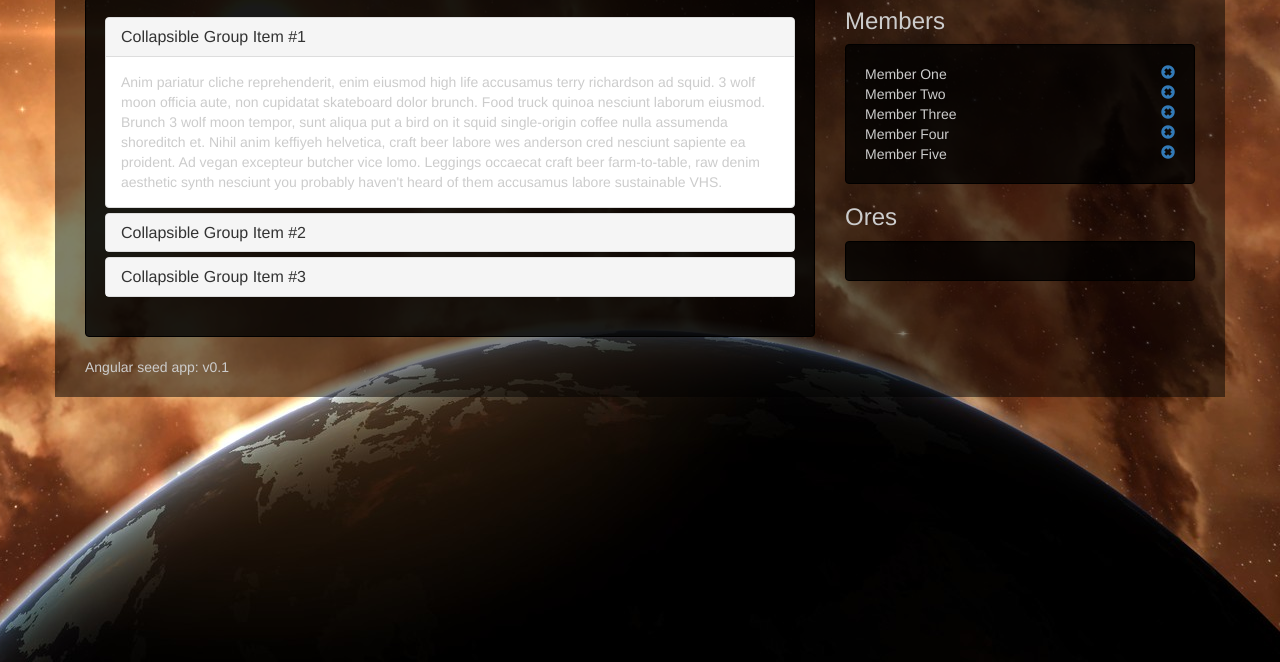
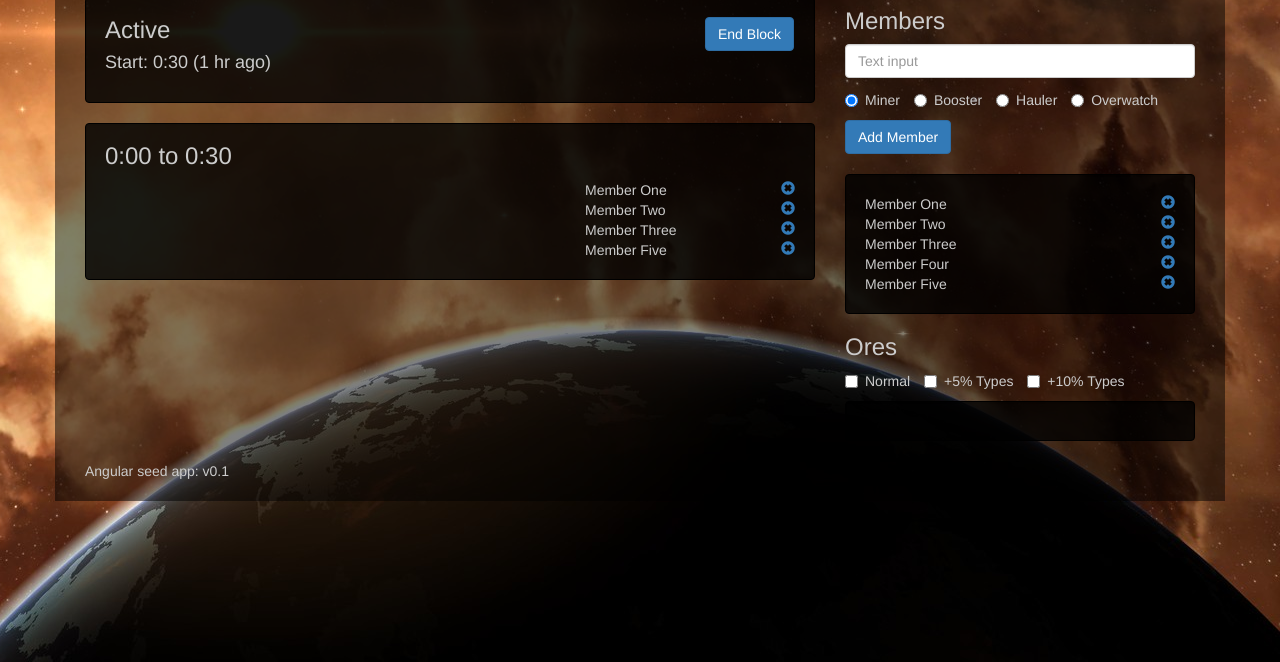
Before and after one commit to Pathel/space-payroll-and-reporting, a website: page app/index.html at #/view1 in a window 1280 px wide. Shown: the part 138-800 px from the top of the page. Drawn offline with nearby package versions, Linux system fonts and the light colour scheme; some packages are replaced by stand-ins of ours.

Commit message:
More....images of ore.

```diff
--- a/app/app.css
+++ b/app/app.css
@@ -26,10 +26,26 @@ body {
 .member {
 }
 
+.member-type-selection {
+    margin-bottom: 10px;
+    margin-top: 10px;
+}
+
+.member-add-btn {
+    margin-bottom: 20px;
+}
+
 a.member-remove {
     float: right;
 }
 
+.block h3 {
+    margin-top: 0;
+}
+
+.ore-options {
+    margin-bottom: 10px;
+}
 .blocks-title h2 {
     margin-top: 0;
 }
--- a/app/view1/view1.html
+++ b/app/view1/view1.html
@@ -8,45 +8,79 @@
         </div>
     </div>
 
-    <div class="blocks well">
-        <div class="panel-group" id="accordion" role="tablist" aria-multiselectable="true">
-            <div class="panel panel-default">
-                <div class="panel-heading" role="tab" id="headingOne">
-                    <h4 class="panel-title">
-                        <a role="button" data-toggle="collapse" data-parent="#accordion" href="#collapseOne" aria-expanded="true" aria-controls="collapseOne">
-                            Collapsible Group Item #1
-                        </a>
-                    </h4>
+    <div class="block active-block well">
+        <div class="row">
+            <div class="col-md-10">
+                <h3>Active</h3>
+                <h4>Start: 0:30 (1 hr ago)</h4>
             </div>
-                <div id="collapseOne" class="panel-collapse collapse in" role="tabpanel" aria-labelledby="headingOne">
-                    <div class="panel-body">
-                        Anim pariatur cliche reprehenderit, enim eiusmod high life accusamus terry richardson ad squid. 3 wolf moon officia aute, non cupidatat skateboard dolor brunch. Food truck quinoa nesciunt laborum eiusmod. Brunch 3 wolf moon tempor, sunt aliqua put a bird on it squid single-origin coffee nulla assumenda shoreditch et. Nihil anim keffiyeh helvetica, craft beer labore wes anderson cred nesciunt sapiente ea proident. Ad vegan excepteur butcher vice lomo. Leggings occaecat craft beer farm-to-table, raw denim aesthetic synth nesciunt you probably haven't heard of them accusamus labore sustainable VHS.
+            <div class="col-md-2 active-end-block-container">
+                <button type="button" class="btn btn-primary">End Block</button>
             </div>
         </div>
     </div>
-            <div class="panel panel-default">
-                <div class="panel-heading" role="tab" id="headingTwo">
-                    <h4 class="panel-title">
-                        <a class="collapsed" role="button" data-toggle="collapse" data-parent="#accordion" href="#collapseTwo" aria-expanded="false" aria-controls="collapseTwo">
-                            Collapsible Group Item #2
+
+    <div class="block previous-block well">
+        <div class="row">
+            <div class="col-md-12">
+                <h3>0:00 to 0:30</h3>
+            </div>
+
+            <div class="col-md-8">
+
+            </div>
+
+            <div class="col-md-4">
+                <div class="member">
+                    <div class="row">
+                        <div class="col-xs-8">
+                            Member One
+                        </div>
+                        <div class="col-xs-4">
+                            <a href="#" class="member-remove">
+                                <i class="remove glyphicon glyphicon-remove-sign glyphicon-white"></i>
                             </a>
-                    </h4>
-                </div>
-                <div id="collapseTwo" class="panel-collapse collapse" role="tabpanel" aria-labelledby="headingTwo">
-                    <div class="panel-body">
-                        Anim pariatur cliche reprehenderit, enim eiusmod high life accusamus terry richardson ad squid. 3 wolf moon officia aute, non cupidatat skateboard dolor brunch. Food truck quinoa nesciunt laborum eiusmod. Brunch 3 wolf moon tempor, sunt aliqua put a bird on it squid single-origin coffee nulla assumenda shoreditch et. Nihil anim keffiyeh helvetica, craft beer labore wes anderson cred nesciunt sapiente ea proident. Ad vegan excepteur butcher vice lomo. Leggings occaecat craft beer farm-to-table, raw denim aesthetic synth nesciunt you probably haven't heard of them accusamus labore sustainable VHS.
                         </div>
                     </div>
                 </div>
-            <div class="panel panel-default">
-                <div class="panel-heading" role="tab" id="headingThree">
-                    <h4 class="panel-title">
-                        <a class="collapsed" role="button" data-toggle="collapse" data-parent="#accordion" href="#collapseThree" ng-click="setFilters($event)" aria-expanded="false" aria-controls="collapseThree">
-                            Collapsible Group Item #3
+                <div class="member">
+                    <div class="row">
+                        <div class="col-xs-8">
+                            Member Two
+                        </div>
+                        <div class="col-xs-4">
+                            <a href="#" class="member-remove">
+                                <i class="remove glyphicon glyphicon-remove-sign glyphicon-white"></i>
                             </a>
-                    </h4>
                         </div>
                     </div>
+                </div>
+                <div class="member">
+                    <div class="row">
+                        <div class="col-xs-8">
+                            Member Three
+                        </div>
+                        <div class="col-xs-4">
+                            <a href="#" class="member-remove">
+                                <i class="remove glyphicon glyphicon-remove-sign glyphicon-white"></i>
+                            </a>
+                        </div>
+                    </div>
+                </div>
+                <div class="member">
+                    <div class="row">
+                        <div class="col-xs-8">
+                            Member Five
+                        </div>
+                        <div class="col-xs-4">
+                            <a href="#" class="member-remove">
+                                <i class="remove glyphicon glyphicon-remove-sign glyphicon-white"></i>
+                            </a>
+                        </div>
+                    </div>
+                </div>
+            </div>
+
         </div>
     </div>
 
@@ -56,6 +90,22 @@
 <div class="col-md-4 mining-sidebar">
     <button type="button" class="btn btn-primary">Compute Report</button>
     <h3>Members</h3>
+    <input type="text" class="form-control" placeholder="Text input">
+    <div class="member-type-selection">
+        <label class="radio-inline">
+            <input type="radio" name="inlineRadioOptions" id="inlineRadio0" value="booster" checked="checked"> Miner
+        </label>
+        <label class="radio-inline">
+            <input type="radio" name="inlineRadioOptions" id="inlineRadio1" value="booster"> Booster
+        </label>
+        <label class="radio-inline">
+            <input type="radio" name="inlineRadioOptions" id="inlineRadio2" value="hauler"> Hauler
+        </label>
+        <label class="radio-inline">
+            <input type="radio" name="inlineRadioOptions" id="inlineRadio3" value="overwatch"> Overwatch
+        </label>
+    </div>
+    <button type="button" class="btn btn-primary member-add-btn">Add Member</button>
     <div class="members well">
         <div class="member">
             <div class="row">
@@ -119,6 +169,17 @@
         </div>
     </div>
     <h3>Ores</h3>
+    <div class="ore-options">
+        <label class="checkbox-inline">
+            <input type="checkbox" id="inlineCheckbox1" value="option1"> Normal
+        </label>
+        <label class="checkbox-inline">
+            <input type="checkbox" id="inlineCheckbox2" value="option2"> +5% Types
+        </label>
+        <label class="checkbox-inline">
+            <input type="checkbox" id="inlineCheckbox3" value="option3"> +10% Types
+        </label>
+    </div>
     <div class="ores well">
     </div>
 </div>
```
Also changed, not shown: app/img/32px-Ore_arkonor.png (added), app/img/32px-Ore_bistot.png (added), app/img/32px-Ore_crokite.png (added), app/img/32px-Ore_dark_ochre.png (added), app/img/32px-Ore_gneiss.png (added), app/img/32px-Ore_hedbergite.png (added), app/img/32px-Ore_hemorphite.png (added), app/img/32px-Ore_jaspet.png (added), app/img/32px-Ore_kernite.png (added), app/img/32px-Ore_mercoxit.png (added), app/img/32px-Ore_omber.png (added), app/img/32px-Ore_plagioclase.png (added), app/img/32px-Ore_pyroxeres.png (added), app/img/32px-Ore_scordite.png (added), 2 more files. Lines whose indentation alone changed are shown as unchanged.
